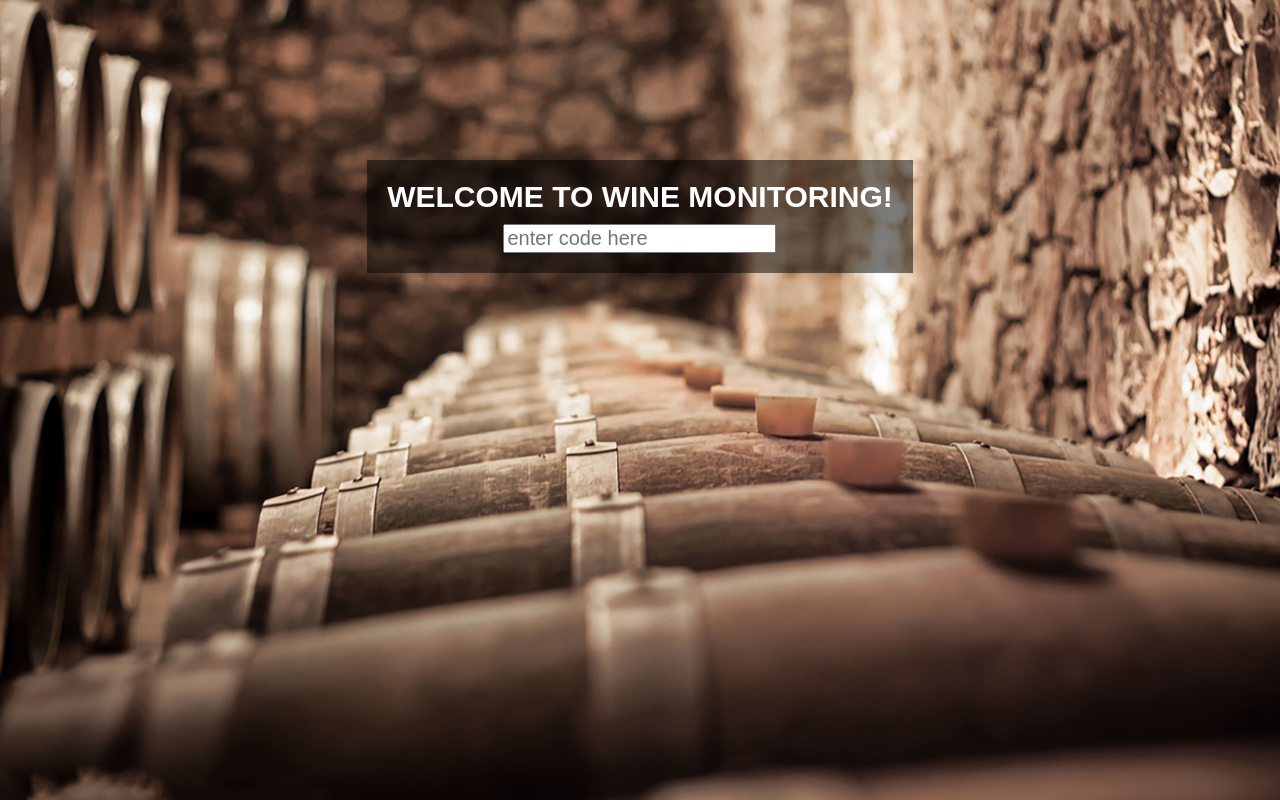
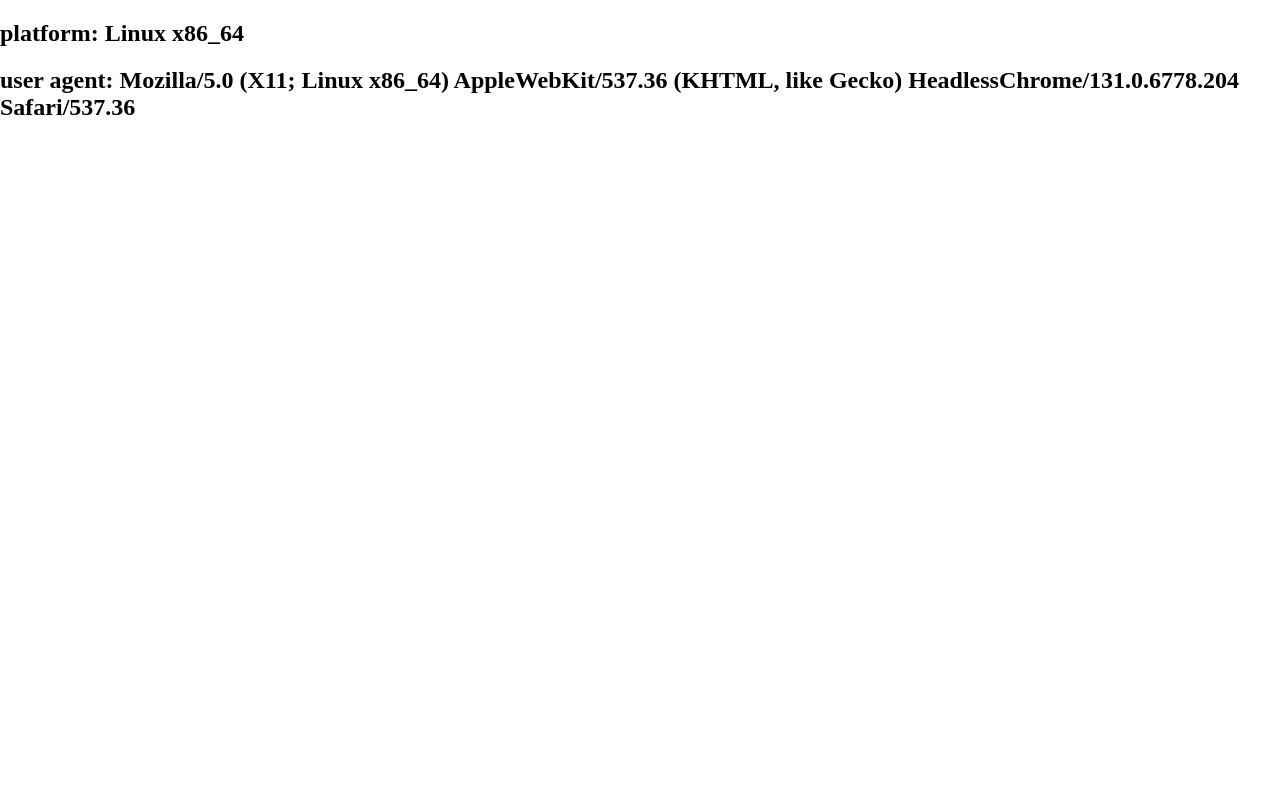
Before and after one commit to EliodorPopov/wine-monitoring, an Angular app: page / in a window 1280 px wide. Built offline with nearby package versions, Linux system fonts and the light colour scheme.

Commit message:
temp test

```diff
--- a/src/app/pages/homepage/homepage.component.html
+++ b/src/app/pages/homepage/homepage.component.html
@@ -1,4 +1,4 @@
-<div class="homepage">
+<!-- <div class="homepage">
   <div class="intro-block">
     <div class="intro-text">
       <strong>
@@ -8,4 +8,8 @@
     </div>
     <input type="text" (keyup.enter)="submit($event)" placeholder="enter code here">
   </div>
-</div>
+</div> -->
+
+
+<h2>platform: {{navigator.platform}}</h2>
+<h2>user agent: {{navigator.userAgent}}</h2>
--- a/src/app/pages/homepage/homepage.component.ts
+++ b/src/app/pages/homepage/homepage.component.ts
@@ -8,7 +8,7 @@
 })
 export class HomepageComponent implements OnInit {
   constructor(private router: Router) {}
-
+navigator = navigator;
   ngOnInit(): void {}
 
   submit(event: any) {
```
